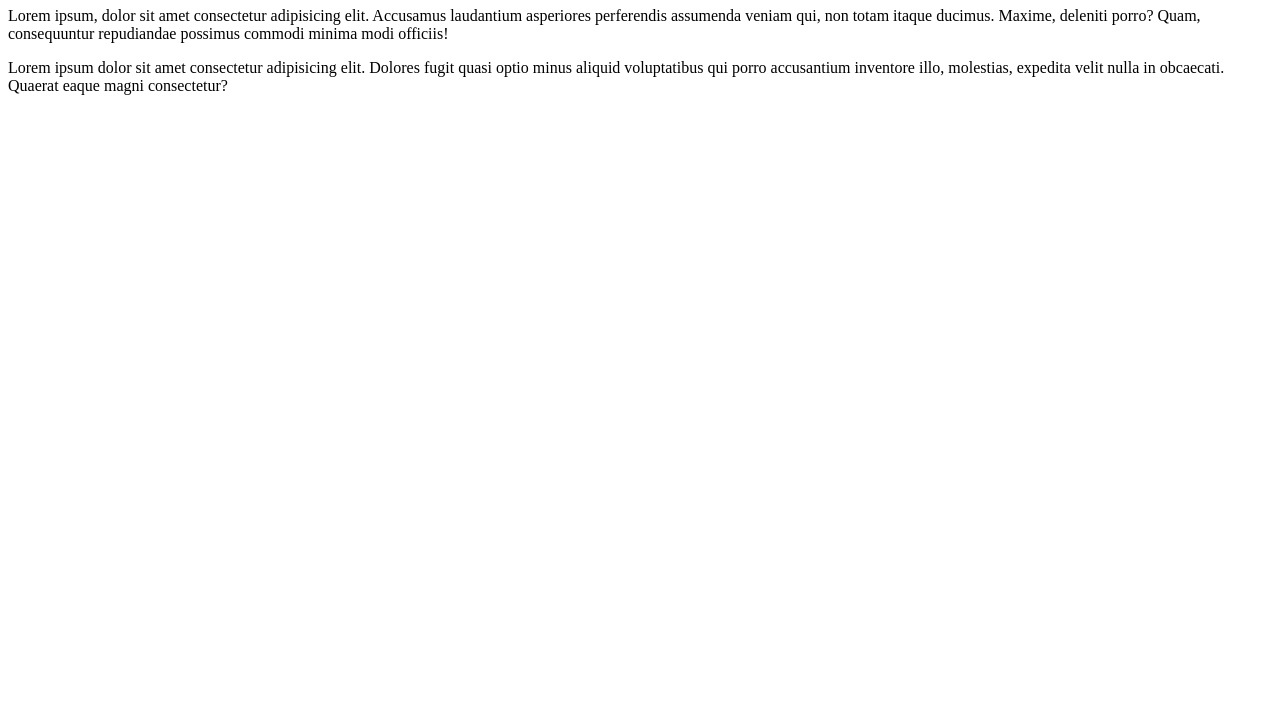
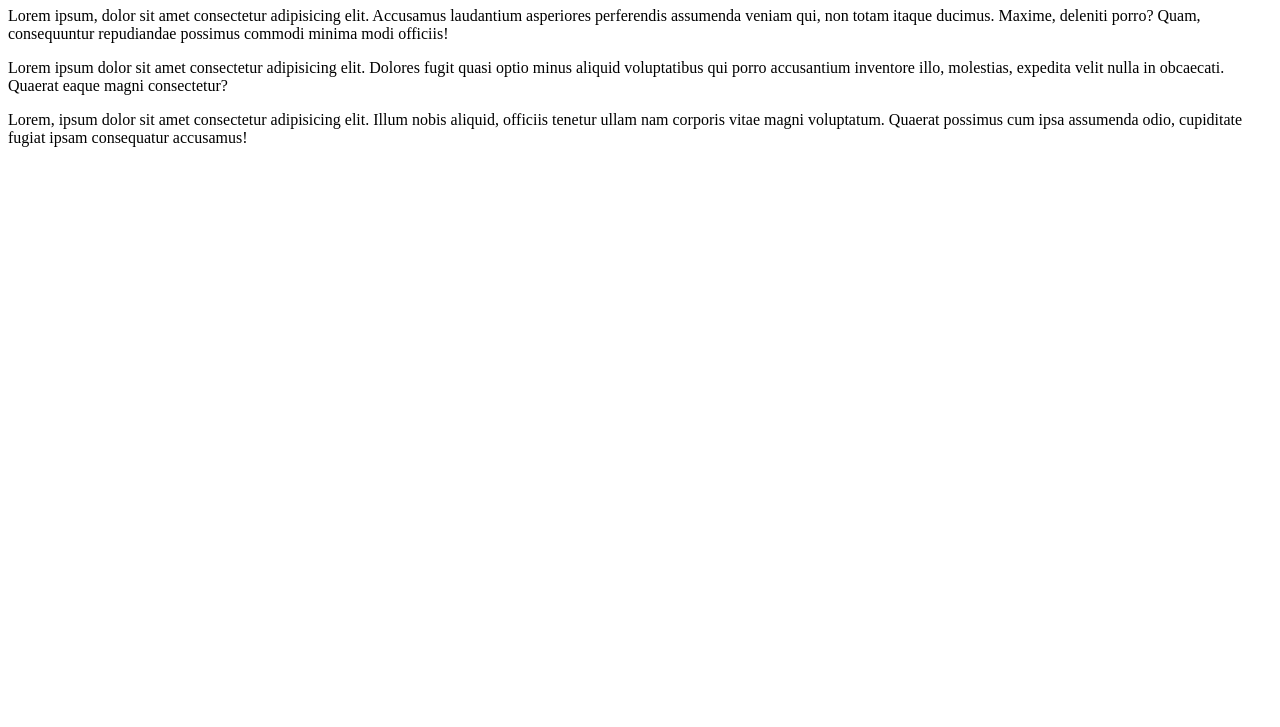
Before and after one commit to Alan-Morales3112/clase, a plain HTML site: page index.html in a window 1280 px wide. Shown: the part 73-800 px from the top of the page. Drawn offline with Linux system fonts and the light colour scheme.

Commit message:
Nuevo parrafo

```diff
--- a/index.html
+++ b/index.html
@@ -10,5 +10,6 @@
     <h1>Repositorio de git</h1>
     <p>Lorem ipsum, dolor sit amet consectetur adipisicing elit. Accusamus laudantium asperiores perferendis assumenda veniam qui, non totam itaque ducimus. Maxime, deleniti porro? Quam, consequuntur repudiandae possimus commodi minima modi officiis!</p>
     <p>Lorem ipsum dolor sit amet consectetur adipisicing elit. Dolores fugit quasi optio minus aliquid voluptatibus qui porro accusantium inventore illo, molestias, expedita velit nulla in obcaecati. Quaerat eaque magni consectetur?</p>
+    <p>Lorem, ipsum dolor sit amet consectetur adipisicing elit. Illum nobis aliquid, officiis tenetur ullam nam corporis vitae magni voluptatum. Quaerat possimus cum ipsa assumenda odio, cupiditate fugiat ipsam consequatur accusamus!</p>
 </body>
 </html>
```
